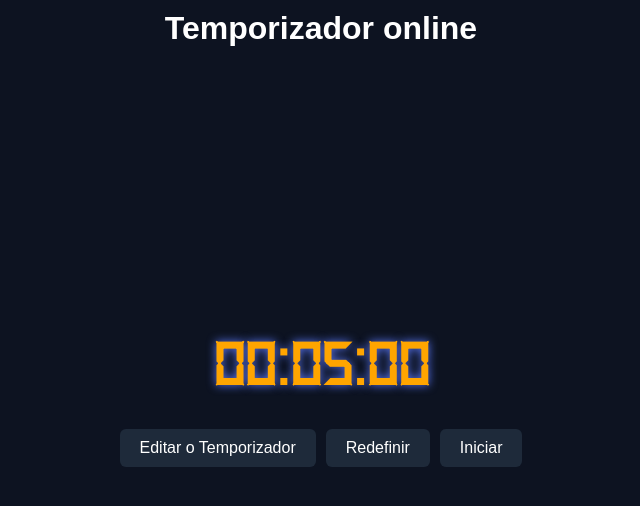
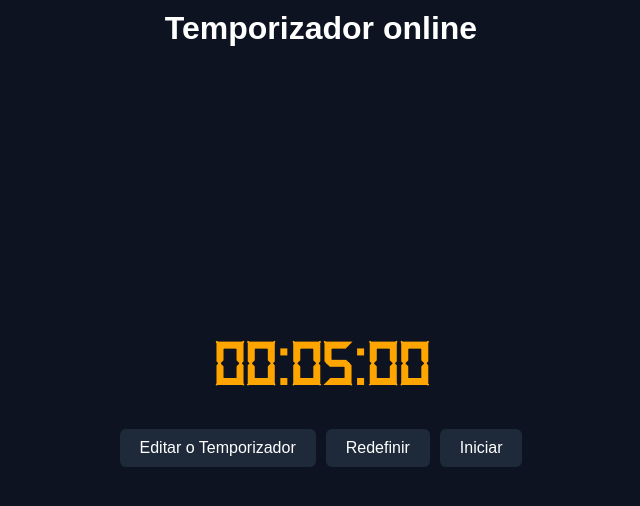
Before and after one commit to jeanPersil/temporizador, a plain HTML site: page index.html in a window 1280 px wide. Shown: the whole page, without its empty margins (319-959 px from the left). Drawn offline with Linux system fonts and the light colour scheme.

```diff
--- a/css/style.css
+++ b/css/style.css
@@ -61,7 +61,7 @@ h2 {
   color: var(--accent-color);
   font-family: "DS-Digital", sans-serif;
   font-size: 4rem;
-  text-shadow: 0 0 10px var(--silver-lake-blue);
+
   margin-bottom: 2rem;
 }
 
```
Also changed, not shown: imgs/foto01.png (added), imgs/foto02.png (added), 1 other file.
